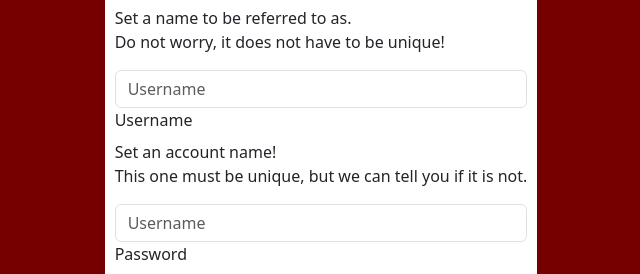
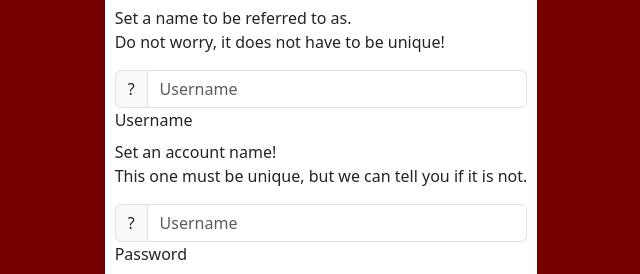
Before and after one commit to celdond/Vital-Mail, a React (Vite) app in the folder frontend/: page /register in a window 1280 px wide. Shown: the part 239-513 px from the top of the page, without its empty margins (319-959 px from the left). Built offline with nearby package versions, Linux system fonts and the light colour scheme.

Commit message:
input group additions

```diff
--- a/frontend/src/components/registerPage.tsx
+++ b/frontend/src/components/registerPage.tsx
@@ -1,6 +1,6 @@
 import { useState } from 'react';
 import { useNavigate } from 'react-router-dom';
-import { Container, Form, Button } from 'react-bootstrap';
+import { Container, Form, Button, InputGroup } from 'react-bootstrap';
 import { callServer } from '../components/lib/apiCom';
 
 // RegisterPage:
@@ -46,12 +46,15 @@ export default function RegisterPage() {
 							<br />
 							Do not worry, it does not have to be unique!
 						</p>
+						<InputGroup>
+							<InputGroup.Text id="basic-addon2">?</InputGroup.Text>
 							<Form.Control
 								type="name"
 								placeholder="Username"
 								value={name}
 								onChange={(e) => setName(e.target.value)}
 							/>
+						</InputGroup>
 					</Form.Group>
 					<Form.Group>
 						<Form.Label>Username</Form.Label>
@@ -59,12 +62,15 @@ export default function RegisterPage() {
 							Set an account name!
 							<br /> This one must be unique, but we can tell you if it is not.
 						</p>
+						<InputGroup>
+							<InputGroup.Text id="basic-addon2">?</InputGroup.Text>
 							<Form.Control
 								type="text"
 								placeholder="Username"
 								value={email}
 								onChange={(e) => setEmail(e.target.value)}
 							/>
+						</InputGroup>
 					</Form.Group>
 					<Form.Group controlId="formBasicPassword">
 						<Form.Label>Password</Form.Label>
```
Lines whose indentation alone changed are shown as unchanged.
